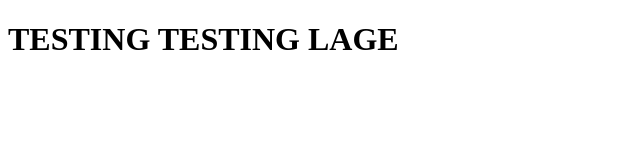
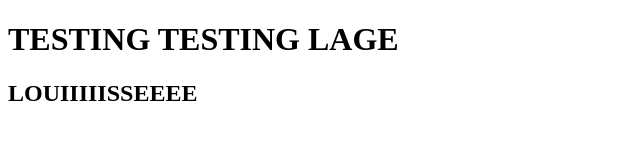
Before and after one commit to louisesalas/voicecommanddeploy, a plain HTML site: page index.html in a window 1280 px wide. Shown: the whole page, without its empty margins (0-640 px from the left). Drawn offline with Linux system fonts and the light colour scheme.

Commit message:
Final testing coming

```diff
--- a/index.html
+++ b/index.html
@@ -7,5 +7,6 @@
 </head>
 <body>
   <h1>TESTING TESTING LAGE</h1>
+  <h2>LOUIIIIISSEEEE</h2>
 </body>
 </html>
```
